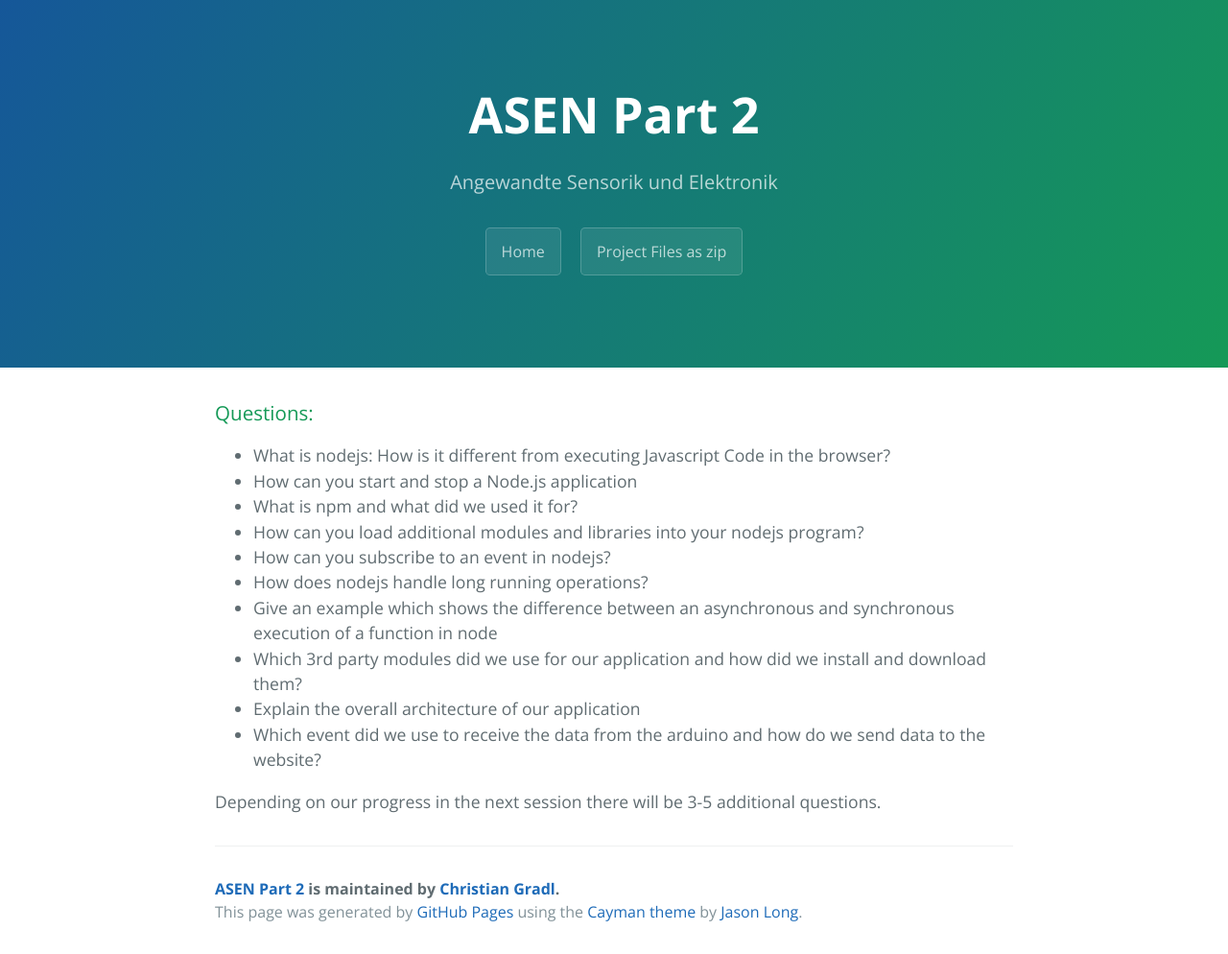
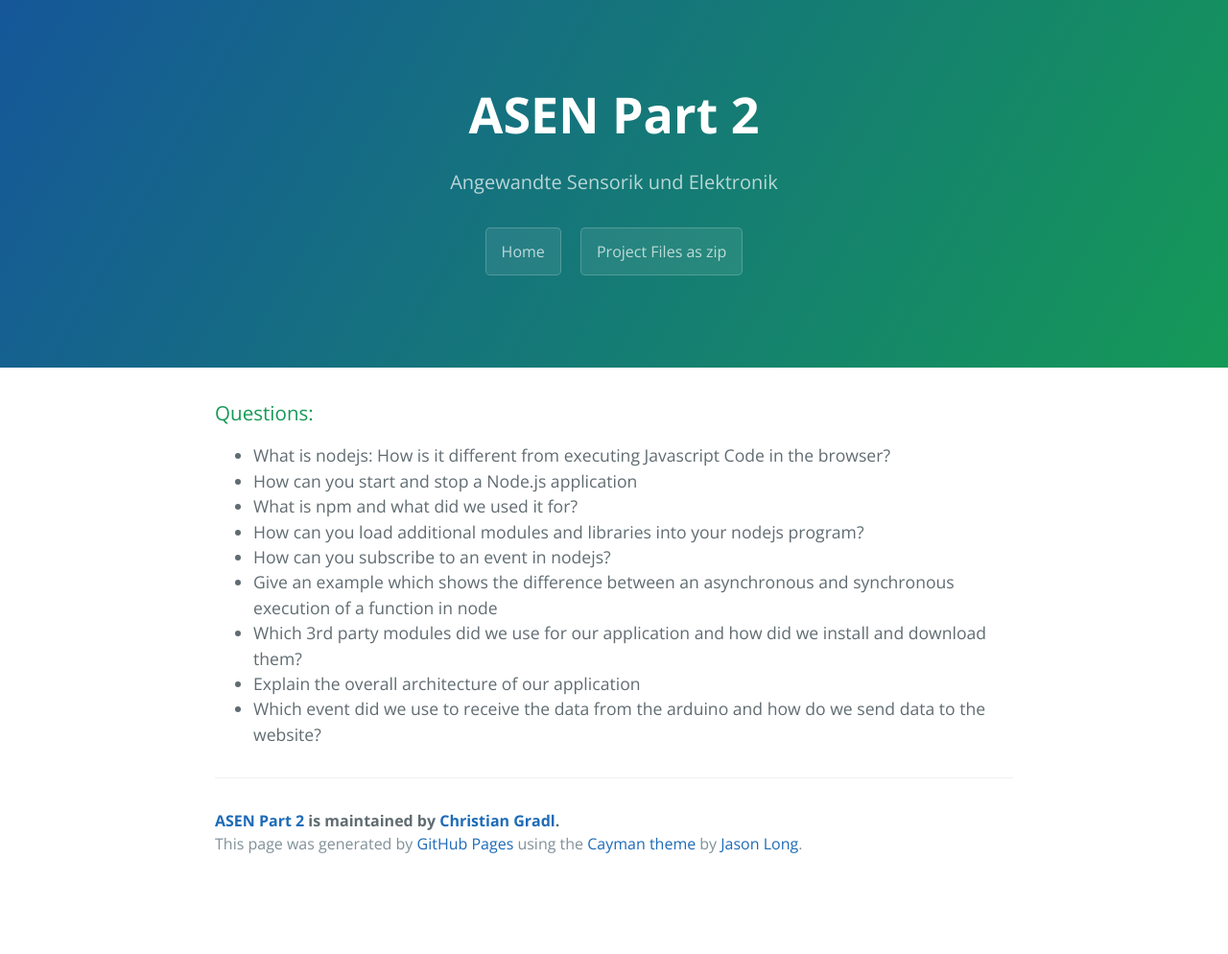
Before and after one commit to chrisgradl/FSDT3, a Jekyll site: the page built from _posts/2017-07-01-exam.markdown, in a window 1280 px wide. Shown: the whole page at 96% size. Built offline with Jekyll 4.4.1, drawn with Linux system fonts in a browser that asks for light colours; after the commit the page ends 923 px from its top, so only the background shows below that.

Commit message:
changed questions for exam

```diff
--- a/_posts/2017-07-01-exam.markdown
+++ b/_posts/2017-07-01-exam.markdown
@@ -12,10 +12,7 @@ categories: main
 * What is npm and what did we used it for?
 * How can you load additional modules and libraries into your nodejs program?
 * How can you subscribe to an event in nodejs?
-* How does nodejs handle long running operations?
 * Give an example which shows the difference between an asynchronous and synchronous execution of a function in node
 * Which 3rd party modules did we use for our application and how did we install and download them?
 * Explain the overall architecture of our application
 * Which event did we use to receive the data from the arduino and how do we send  data to the website?
-
-Depending on our progress in the next session there will be 3-5 additional questions.
```
